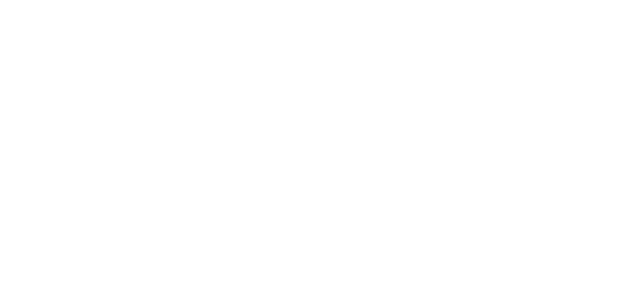
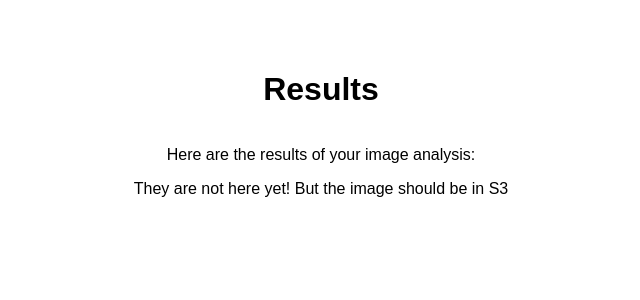
Before and after one commit to Bardin0/AegisVision, a Flask app: page /results/1 in a window 1280 px wide. Before the commit the part shown is empty. Shown: the top 300 px of the page, without its empty margins (319-959 px from the left). Run offline with Flask 3, Linux system fonts and the light colour scheme.

Commit message:
Added utilization of S3 bucket

```diff
--- a/src/app.py
+++ b/src/app.py
@@ -4,10 +4,10 @@ import uuid
 
 app = Flask(__name__)
 
-# s3 = boto3.client("s3")
+s3 = boto3.client("s3")
 # dynamodb = boto3.resource("dynamodb")
 
-# BUCKET_NAME = "object-detection-images"
+BUCKET_NAME = "aegis-image-bucket"
 # TABLE_NAME = "ObjectDetections"
 
 # table = dynamodb.Table(TABLE_NAME)
@@ -27,7 +27,7 @@ def upload():
     image_id = str(uuid.uuid4())
     key = f"uploads/{image_id}.jpg"
 
-    # s3.upload_fileobj(file, BUCKET_NAME, key)
+    s3.upload_fileobj(file, BUCKET_NAME, key)
 
     return redirect(f"/results/{image_id}")
 
@@ -35,8 +35,7 @@ def upload():
 @app.route("/results/<image_id>")
 def results(image_id):
 
-    return render_template("results.html")
-    # key = f"uploads/{image_id}.jpg"
+    key = f"uploads/{image_id}.jpg"
 
     # response = table.get_item(
     #     Key={"image_key": key}
@@ -44,7 +43,7 @@ def results(image_id):
 
     # item = response.get("Item")
 
-    # return render_template("results.html", data=item)
+    return render_template("results.html")
 
 
 if __name__ == "__main__":
--- a/src/templates/results.html
+++ b/src/templates/results.html
@@ -3,9 +3,14 @@
 <head>
   <meta charset="UTF-8">
   <meta name="viewport" content="width=device-width, initial-scale=1.0">
-  <title>Document</title>
+  <link rel="stylesheet" href="{{ url_for('static', filename='styles/index.css') }}">
+  <title>Aegis Vision</title>
 </head>
 <body>
-
+  <h1>Results</h1>
+  <p>Here are the results of your image analysis:</p>
+  <div class="results-container">
+    They are not here yet! But the image should be in S3
+  </div>
 </body>
 </html>
```
